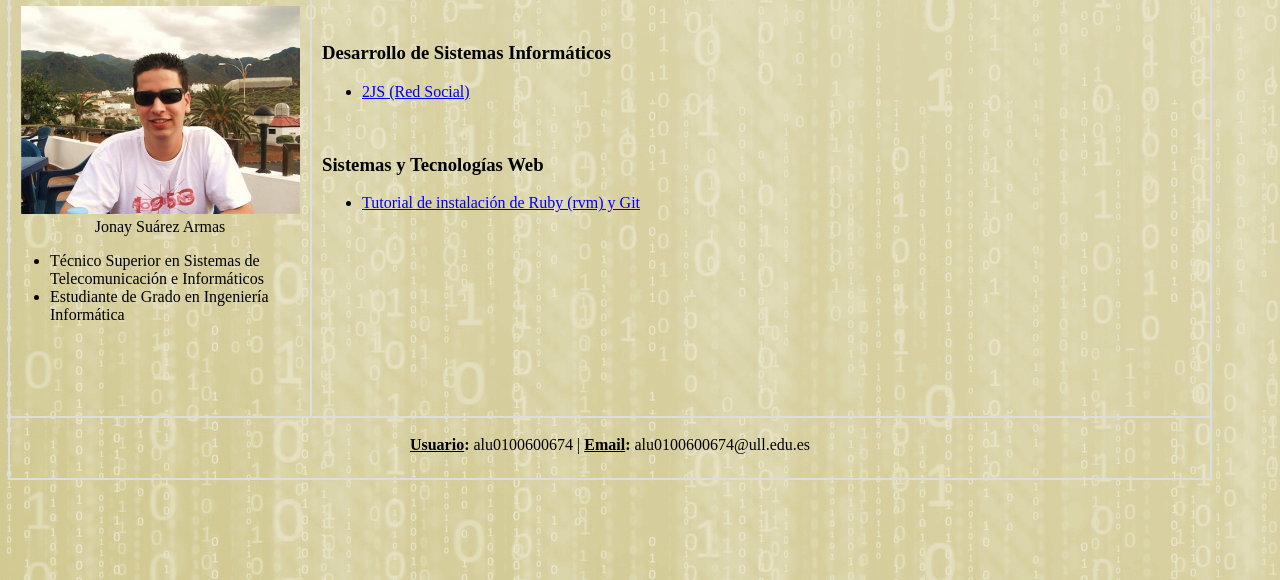
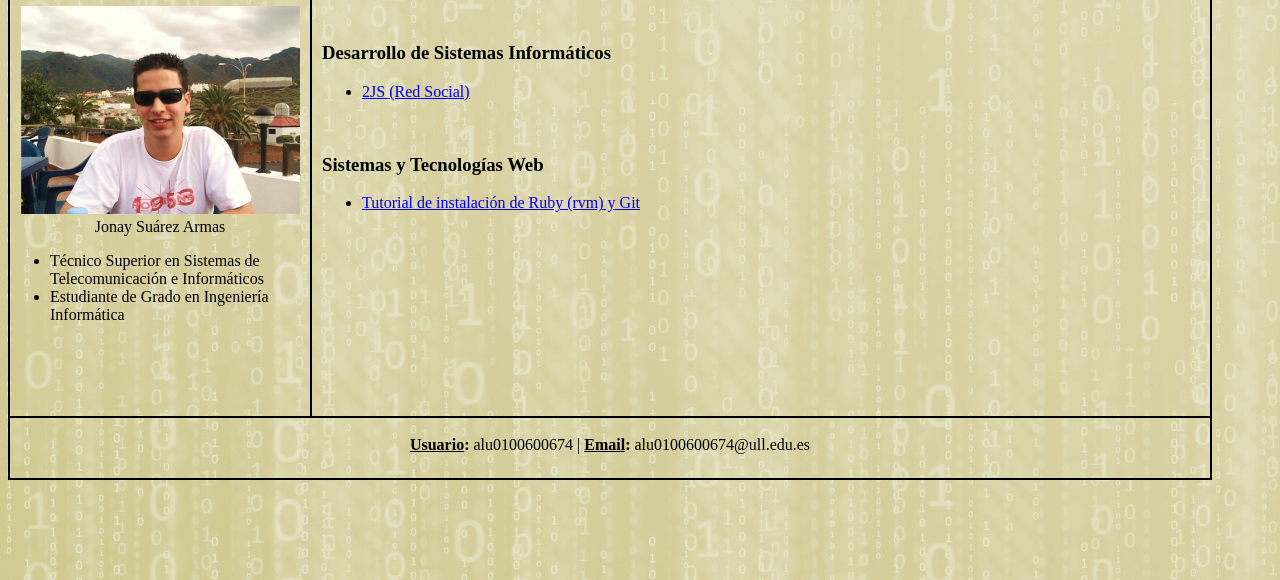
Before and after one commit to alu0100600674/alu0100600674.github.io, a plain HTML site: page index.html in a window 1280 px wide. Shown: the part 220-800 px from the top of the page. Drawn offline with Linux system fonts and the light colour scheme.

Commit message:
Cambio de color de los bordes

```diff
--- a/css/style.css
+++ b/css/style.css
@@ -16,7 +16,7 @@
 	height: 500px;
 	//background-color: gray;
 	float: left;
-	border: 2px solid #dddddd;
+	border: 2px solid #000000;
 }
 
 #misdatos{
@@ -25,7 +25,7 @@
 	height: 500px;
 	//background-color: green;
 	float:left;
-	border-right: 2px solid #dddddd;
+	border-right: 2px solid #000000;
 	//border-left: 2px solid #dddddd;
 }
 
@@ -44,9 +44,9 @@
 	//width: 100%;
 	width: 1200px;
 	//background-color: red;
-	border-right: 2px solid #dddddd;
-	border-left: 2px solid #dddddd;
-	border-bottom: 2px solid #dddddd;
+	border-right: 2px solid #000000;
+	border-left: 2px solid #000000;
+	border-bottom: 2px solid #000000;
 	clear: both;
 }
 
```
